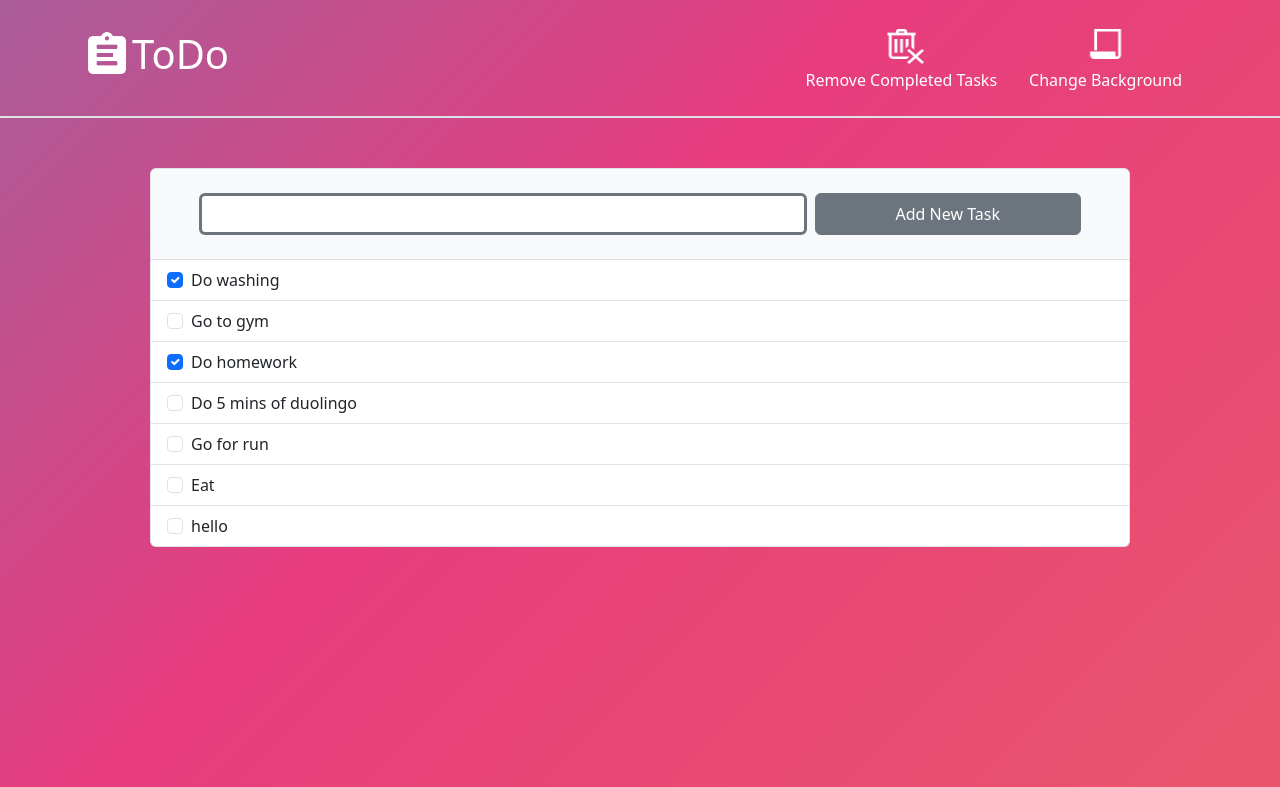
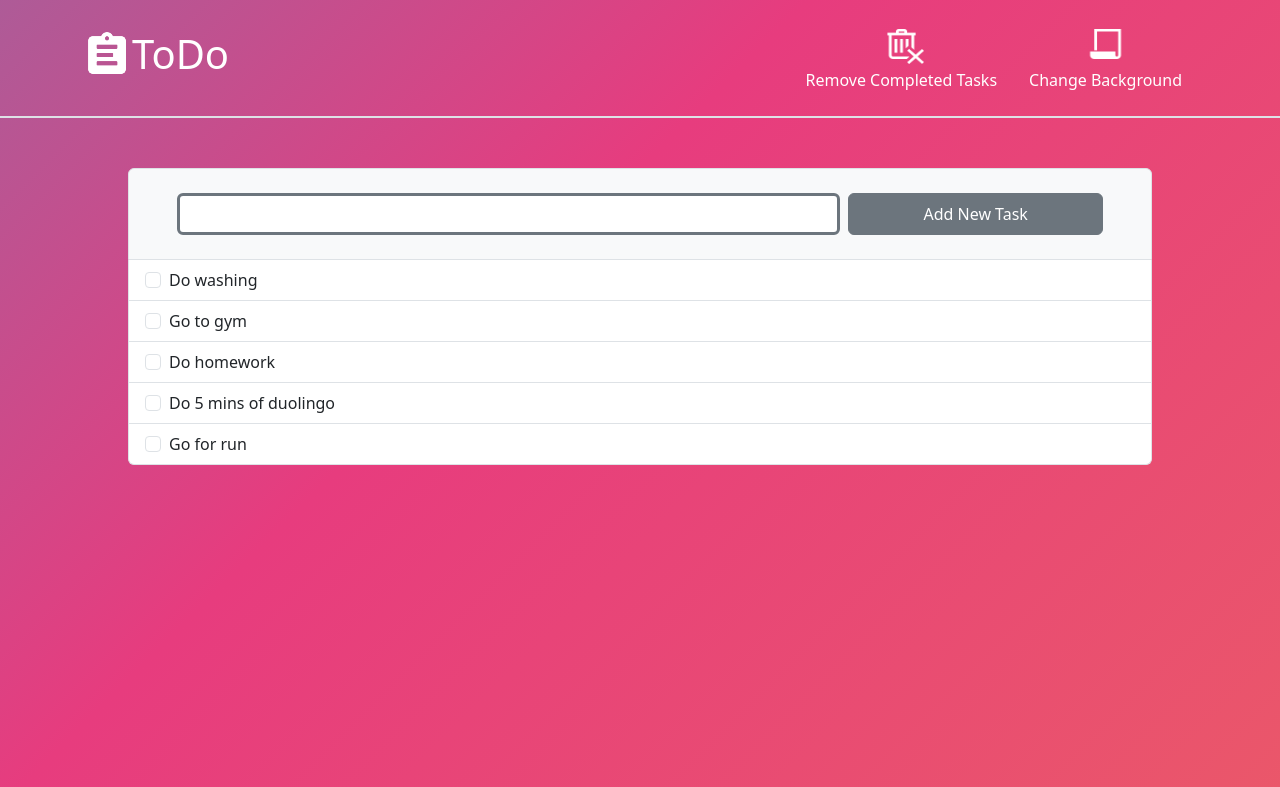
Before and after one commit to vincent-jack/todo-list-website, a Flask app: page / in a window 1280 px wide. Shown: the top 787 px of the page. Run offline with Flask 3, Linux system fonts and the light colour scheme; some libraries are stand-ins or nearby versions.

Commit message:
Introduce WTForms for saving task data

```diff
--- a/instance/task-data.csv
+++ b/instance/task-data.csv
@@ -4,5 +4,3 @@ Go to gym,False
 Do homework,True
 Do 5 mins of duolingo,False
 Go for run,False
-Eat,False
-hello,False
--- a/main.py
+++ b/main.py
@@ -1,6 +1,9 @@
 from flask import Flask, request, render_template, redirect, url_for
 from flask_bootstrap import Bootstrap5
 import pandas
+from flask_wtf import FlaskForm
+from wtforms import StringField, SubmitField, BooleanField, DecimalField, SelectField
+from wtforms.validators import DataRequired, URL, Length
 import os
 
 app = Flask(__name__)
@@ -10,14 +13,20 @@ app.config['SECRET_KEY'] = os.environ.get("FLASK_KEY")
 df = pandas.read_csv("instance/task-data.csv")
 
 
+class AddTaskForm(FlaskForm):
+    name = StringField(validators=[DataRequired(), Length(max=100)],
+                       render_kw={"class": "form-control border border-secondary border-3"})
+
+
 @app.route("/", methods=['GET', 'POST'])
 def home():
-    if "add" in request.form:
-        text = request.form.get("task-name")
+    add_form = AddTaskForm()
+    if add_form.validate_on_submit():
+        text = add_form.name.data
         df.loc[len(df.index)] = {"name": text, "complete": False}
         df.to_csv("instance/task-data.csv", index=False)
 
-    return render_template("index.html", tasks=df)
+    return render_template("index.html", tasks=df, add_form=add_form)
 
 
 if __name__ == "__main__":
--- a/static/css/styles.css
+++ b/static/css/styles.css
@@ -1,14 +1,8 @@
 body {
 	background: linear-gradient(-45deg, #ee7752, #e73c7e, #23a6d5, #23d5ab);
 	background-size: 400% 400%;
-	animation: gradient 12s ease infinite;
+	animation: gradient 20s ease infinite;
 	height: 100vh;
-}
-
-.background-animated {
-	background: linear-gradient(-45deg, #ee7752, #e73c7e, #23a6d5, #23d5ab);
-	background-size: 400% 400%;
-	animation: gradient 12s ease infinite;
 }
 
 @keyframes gradient {
--- a/templates/index.html
+++ b/templates/index.html
@@ -1,4 +1,5 @@
 <!DOCTYPE html>
+{% from "bootstrap5/form.html" import render_form %}
 <html lang="en">
 <head>
     <meta charset="UTF-8">
@@ -35,23 +36,24 @@
     </div>
 </div>
 <!-- List -->
-<div class="list-group" style="margin-left: 150px; margin-right: 150px; margin-top: 50px;">
-    <form class="list-group-item d-flex gap-2 bg-light py-4 px-5" method="POST">
-        <input class="form-control border border-secondary border-3" name="task-name">
-        <input class="btn btn-secondary" style="padding-left: 80px; padding-right: 80px; white-space: nowrap;" value="Add New Task" type="submit" name="add">
+<div class="list-group" style="margin-left: 10%; margin-right: 10%; margin-top: 50px;">
+    <form class="list-group-item d-flex gap-2 bg-light py-4 px-5" method="POST" action="/" enctype="multipart/form-data">
+        {{ add_form.csrf_token }}
+        {{ add_form.name }}
+        <input type="submit" value="Add New Task" class="btn btn-secondary" style="padding-left: 8%; padding-right: 8%;">
     </form>
 
     {% for index, row in tasks.iterrows(): %}
-    <label class="list-group-item d-flex gap-2">
+    <form class="list-group-item d-flex gap-2" method="POST">
         {% if row["complete"] == True %}
-        <input class="form-check-input flex-shrink-0" type="checkbox" value="" checked="">
+        <input class="form-check-input flex-shrink-0" type="checkbox" value="">
         {% else %}
         <input class="form-check-input flex-shrink-0" type="checkbox" value="">
         {% endif %}
         <span>
             {{ row["name"] }}
         </span>
-    </label>
+    </form>
     {% endfor %}
 
 </div>
```
